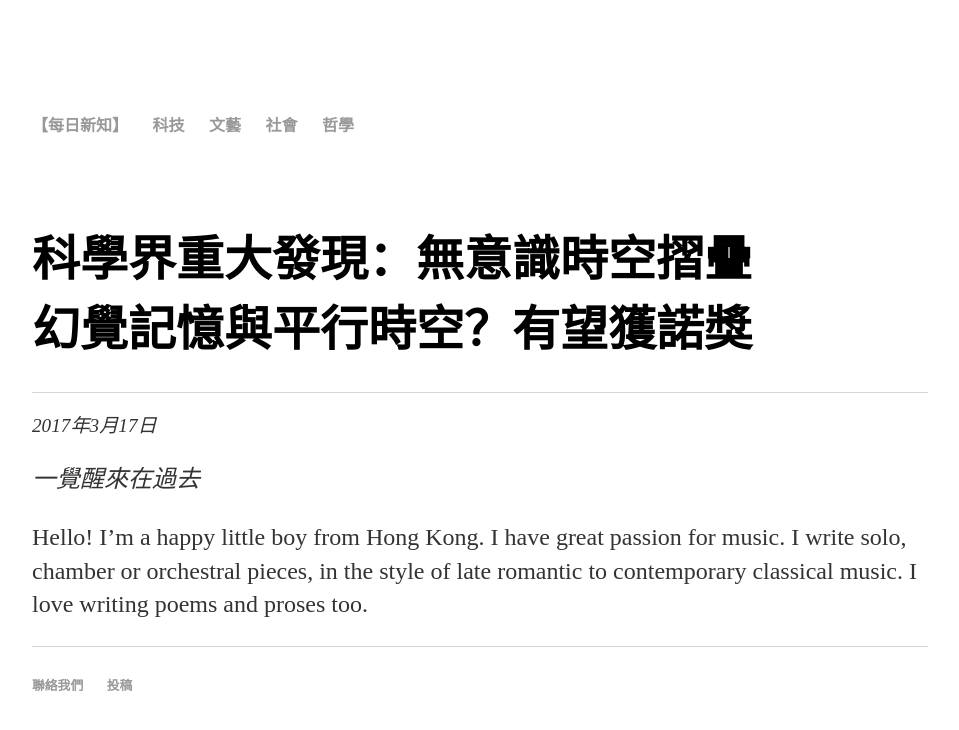
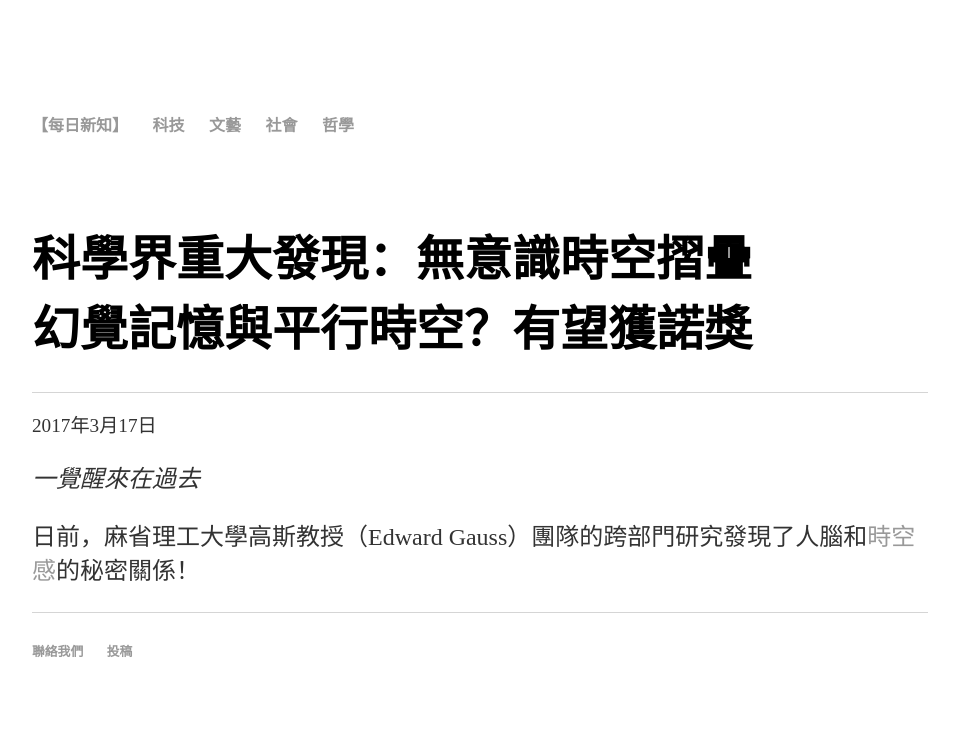
Before and after one commit to maksuihin/maksuihin.github.io, a Jekyll site: the page built from time.html, in a window 1280 px wide. Shown: the top 730 px of the page, without its empty margins (160-1119 px from the left). Built offline with Jekyll 4.4.1, drawn with Linux system fonts in a browser that asks for light colours.

Commit message:
Update time.html

```diff
--- a/time.html
+++ b/time.html
@@ -2,14 +2,11 @@
 layout: science
 title: 每日新知：無意識時空摺疊
 ---
-<div class="blurb">
+<div class="blurb" lang="zh">
 <!--googleoff: all-->
-    <h1 class="robots-nocontent"><span lang="zh">科學界重大發現：無意識時空摺疊<br>幻覺記憶與平行時空？有望獲諾獎</span></h1>
+    <h1 class="robots-nocontent"><span>科學界重大發現：無意識時空摺疊<br>幻覺記憶與平行時空？有望獲諾獎</span></h1>
 <!--googleon: all-->
-    <footer lang="zh"><p><em>2017年3月17日</em></p></footer>
-<body><p><em lang="zh">一覺醒來在過去</em></p>
-<p>Hello! I’m a happy little boy from Hong Kong. I have great passion for music.
-I write solo, chamber or orchestral pieces,
-in the style of late romantic to contemporary classical music.
-    I love writing poems and proses too.</p></body>
+    <footer><p>2017年3月17日</p></footer>
+<p><em>一覺醒來在過去</em></p>
+<p>日前，麻省理工大學高斯教授（Edward Gauss）團隊的跨部門研究發現了人腦和<a href="/">時空感</a>的秘密關係！</p>
     		</div>
```
